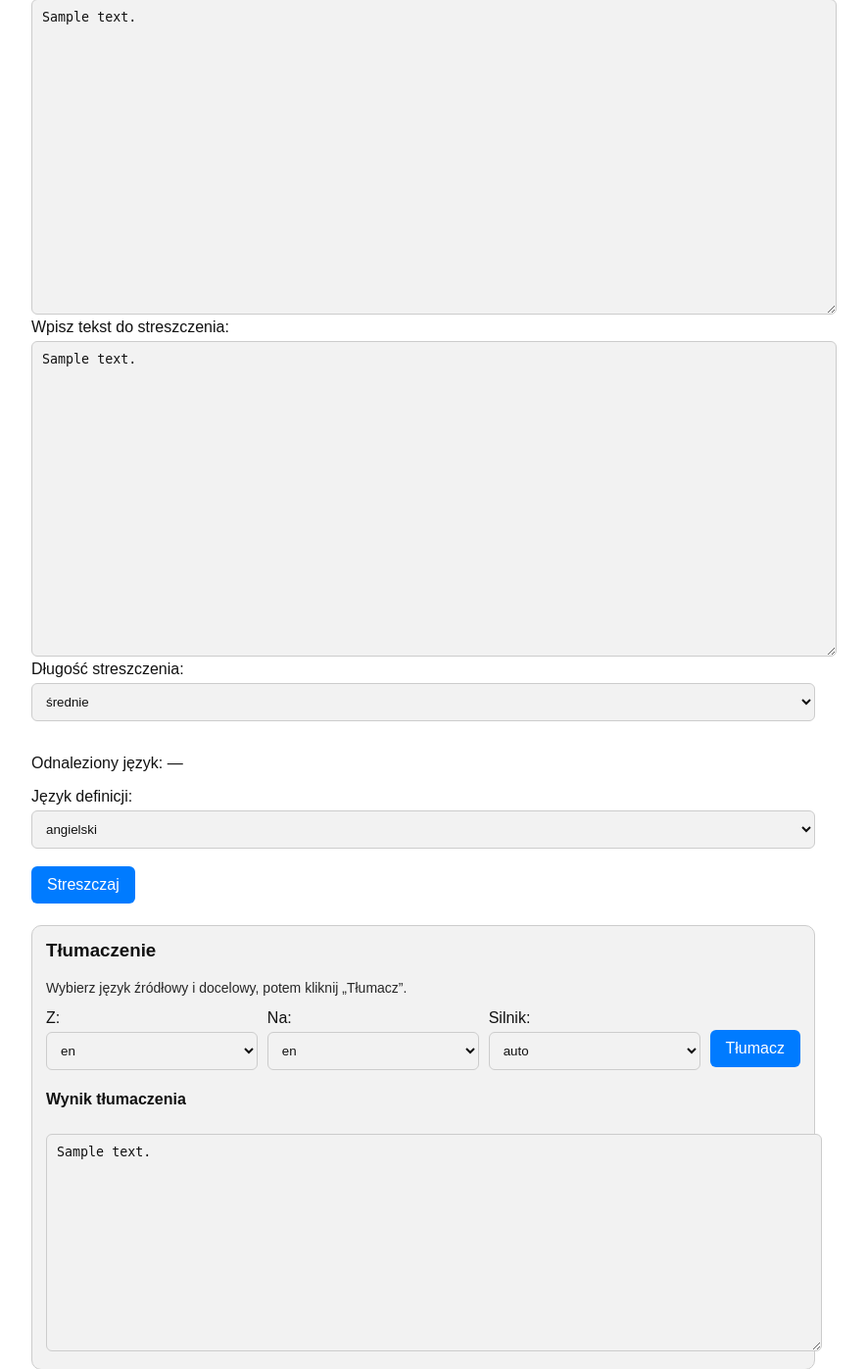
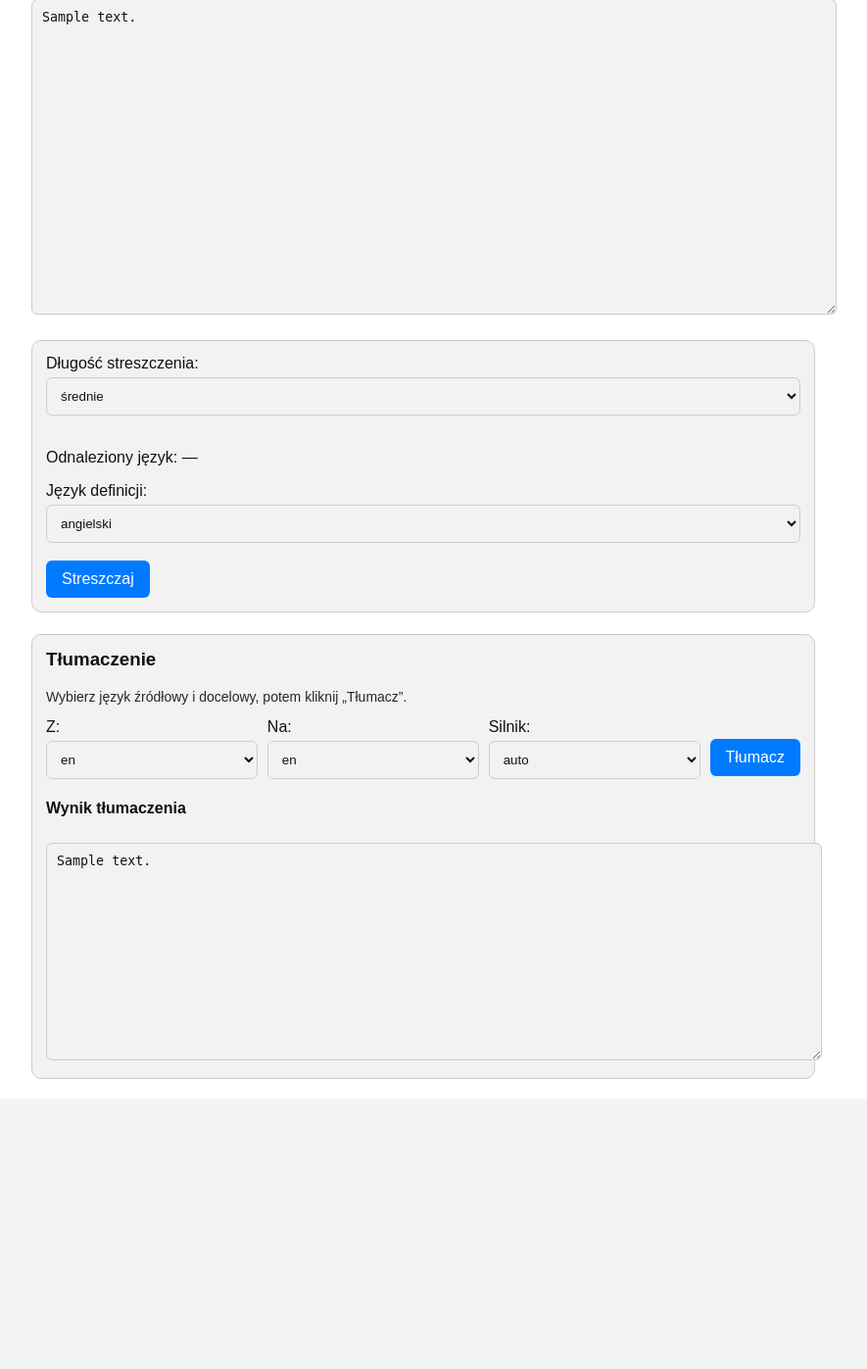
Before and after one commit to RuslanZetskyiST/summary-text, a Flask app: template templates/index.html in a window 1280 px wide. Shown: the part 124-1521 px from the top of the page at 98% size, without its empty margins (208-1093 px from the left). After the commit the page ends 1225 px from the top, so only its background shows below. Run offline with Flask 3, Linux system fonts and the light colour scheme; the template is opened without the code that fills it: most values are stand-ins (such as "Sample title", 1, 10 or a date in 2020).

Commit message:
fixed error in frontend

```diff
--- a/app.py
+++ b/app.py
@@ -34,7 +34,6 @@ def is_text_too_short(text):
         token_count = 0
 
     return token_count < MIN_INPUT_TOKENS or clean_words_count < MIN_CLEAN_WORDS
-#test
 
 def summarize_auto(text, summary_length="medium"):
     tokenizer = summarizer.tokenizer
@@ -417,7 +416,14 @@ def index():
             )
 
         if is_text_too_short(text):
-            return render_template('index.html', error="The provided text is too short.", original_text=text, lang=lang, summary_length=summary_length)
+            return render_template(
+                'index.html',
+                error="The provided text is too short.",
+                original_text=text,
+                lang=lang,
+                summary_length=summary_length,
+                translation_langs=SUPPORTED_TRANSLATION_LANGS,
+            )
         #test
         summary = summarize_auto(text, summary_length=summary_length)
 
--- a/templates/index.html
+++ b/templates/index.html
@@ -128,11 +128,8 @@
          (POST /)
          ========================= -->
     <form method="POST">
-        <label for="text">Wpisz tekst do streszczenia:</label><br>
-         <!-- DODANA FUNKCJONALNOŚĆ: zachowanie wklejonego tekstu -->
-        <textarea name="text" id="text" required>{{ original_text or '' }}</textarea><br>
-        <!-- KONIEC DODANEJ FUNKCJONALNOŚCI -->
-        <!--<textarea name="text" id="text" required></textarea><br>-->
+        <div class="section">
+            <input type="hidden" name="text" id="hiddenTextForSummary">
 
             <label for="summary_length">Długość streszczenia:</label>
             <select name="summary_length" id="summary_length">
@@ -228,8 +225,13 @@
         const hiddenTranslate = document.getElementById("hiddenTextForTranslate");
 
         function syncHiddenInputs() {
-            hiddenSummary.value = mainText.value;
-            hiddenTranslate.value = mainText.value;
+            const value = mainText.value;
+            if (hiddenSummary) {
+                hiddenSummary.value = value;
+            }
+            if (hiddenTranslate) {
+                hiddenTranslate.value = value;
+            }
         }
 
         // aktualizuj przy wpisywaniu i przed submit
```
